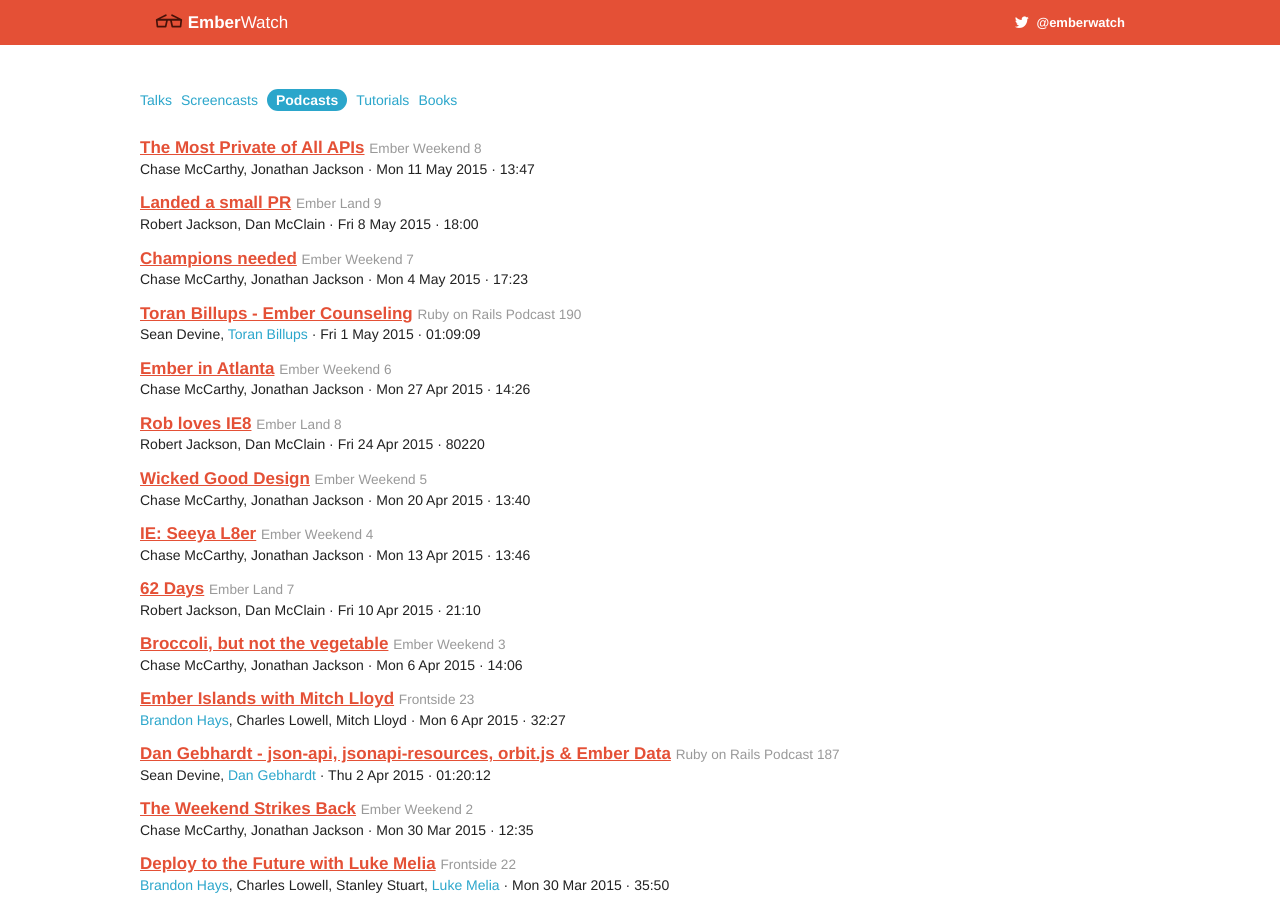
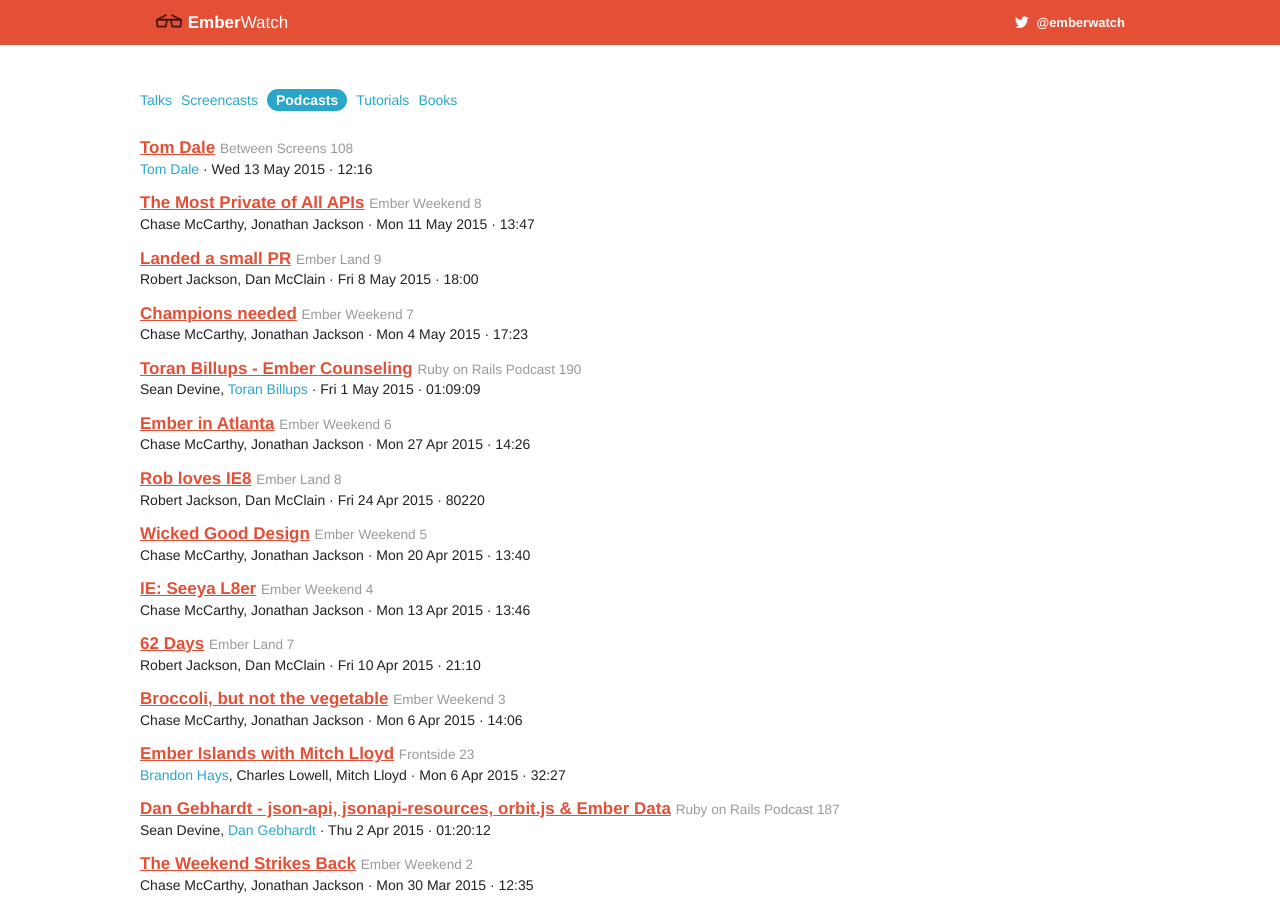
Before and after one commit to emberwatch/emberwatch, a Jekyll site: the page built from podcasts.html, in a window 1280 px wide and 900 px high. Built offline with Jekyll 4.4.1, drawn with Linux system fonts in a browser that asks for light colours; comment, search, counter and statistics services are not loaded.

Commit message:
Between Screens Podcast

```diff
--- a/_data/podcasts.yml
+++ b/_data/podcasts.yml
@@ -1,4 +1,12 @@
 ---
+- title: Tom Dale
+  episode: 108
+  host: Between Screens
+  member_ids:
+  - 2
+  duration: '12:16'
+  date: '2015-05-13'
+  url: http://betweenscreens.fm/episodes/108
 - title: The Most Private of All APIs
   episode: 8
   host: Ember Weekend
```
